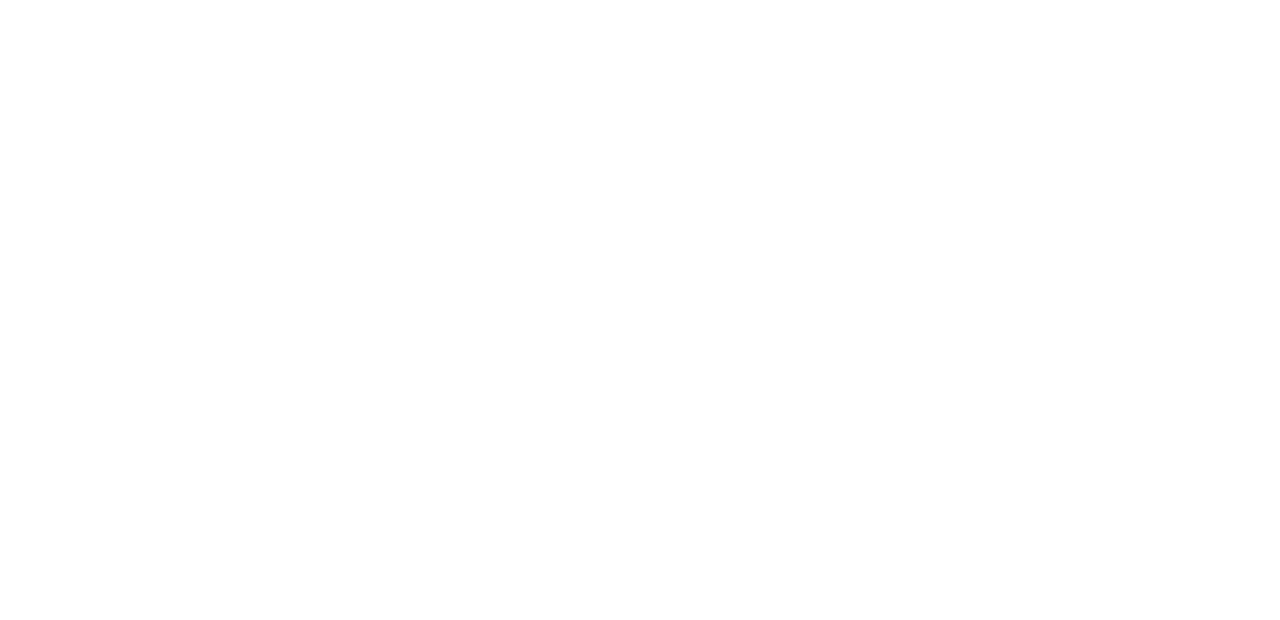
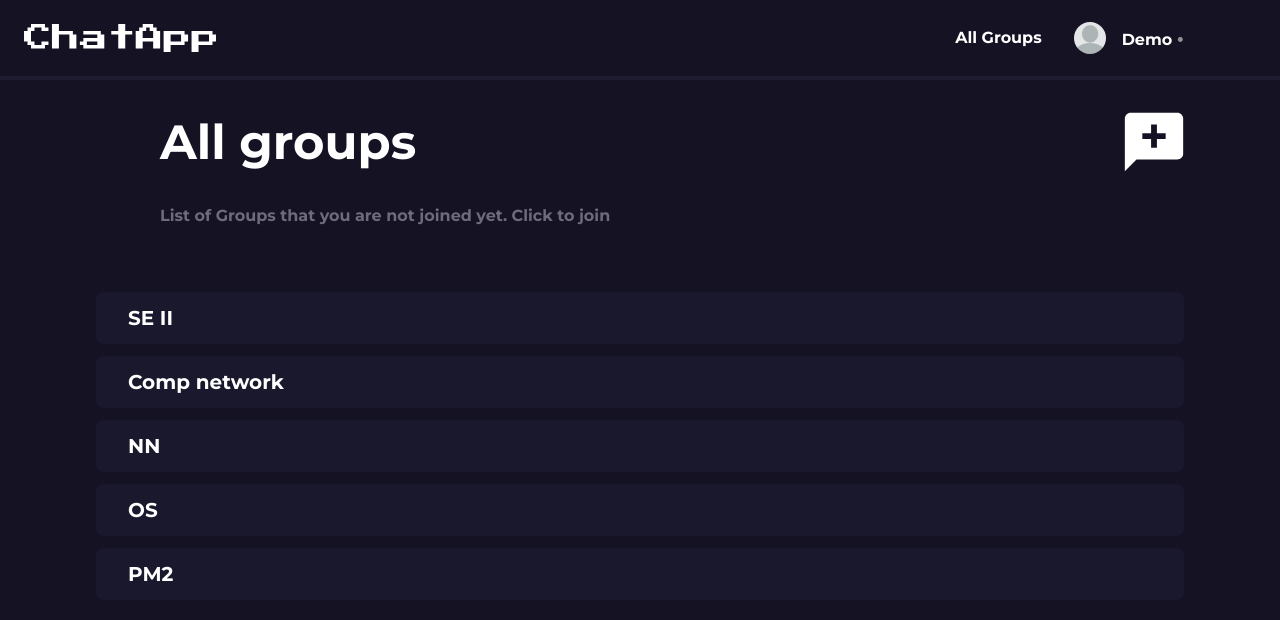
Before and after one commit to network-websocket-project/frontend-chat, a React (Vite) app: page /all-group in a window 1280 px wide. Before the commit this address had no page. Shown: the top 620 px of the page. Built offline with nearby package versions, Linux system fonts and the light colour scheme.

Commit message:
Added Create Group Page

```diff
--- a/src/App.jsx
+++ b/src/App.jsx
@@ -3,12 +3,17 @@
 import LoginPage from "./pages/LoginPage";
 import RegisterPage from "./pages/RegisterPage";
 import ChatRoomPage from "./pages/ChatroomPage";
+import AllGroupPage from "./pages/AllGroup";
+import CreateGroupPage from "./pages/CreateGroup";
+
 function App() {
   return <Routes>
     <Route path="/" element={<Navigate to="login" />}></Route>
     <Route path="/login" element={<LoginPage />}></Route>
     <Route path="/register" element={<RegisterPage />}></Route>
     <Route path="/chatroom" element={<ChatRoomPage />}></Route>
+    <Route path="/all-group" element={<AllGroupPage />}></Route>
+    <Route path="/create-group" element={<CreateGroupPage />}></Route>
   </Routes>
 }
 
--- a/src/components/Navbar.jsx
+++ b/src/components/Navbar.jsx
@@ -1,14 +1,19 @@
 import React from "react";
 import logo from "../assets/Logo.svg"
 import ProfileCard from "./ProfileCard";
+import { Navigate, useNavigate } from "react-router-dom";
 
 const Navbar = () => {
+    const navigate = useNavigate();
+    const groupHandler = () => {
+        navigate("/all-group");
+    }
     return (
         <>
-            <div className="fixed top-0 left-0 h-[10vh] bg-[#151223] w-full flex flex-row text-white items-center justify-between pl-6 pr-8 border-b-4 border-[#1F1C32]">
+            <div className="fixed top-0 left-0 h-[10vh] bg-[#151223] w-full flex flex-row text-white items-center justify-between pl-6 pr-24 border-b-4 border-[#1F1C32]">
                 <img className="w-48" src={logo} />
                 <div className="flex flex-row items-center font-montserrat min-w-fit gap-x-8">
-                    <div className="font-bold min-w-fit">All Groups</div>
+                    <div className="font-bold min-w-fit hover:cursor-pointer" onClick={groupHandler}>All Groups</div>
                     <ProfileCard h="20" />
                 </div>
             </div>
--- a/src/components/ProfileCard.jsx
+++ b/src/components/ProfileCard.jsx
@@ -4,8 +4,8 @@
 const ProfileCard = ({ h, group, name = "Demo", status, onClick, large }) => {
     return (
         <>
-            <div className={`h-${large ? 24 : 14} flex flex-row ${large ? "items-start" : "items-center"} gap-x-${large ? 8 : 4}  font-montserrat min-w-fit`} onClick={onClick}>
-                {group ? <img src={groupProfile} className="h-2/3" /> : <img src={defaultProfile} className="h-2/3" />}
+            <div className={`${large ? "h-20" : "h-12"} flex flex-row ${large ? "items-start" : "items-center"} gap-x-${large ? 8 : 4}  font-montserrat min-w-fit`} onClick={onClick}>
+                {group ? <img src={groupProfile} className={`${large ? "h-[64px]" : "h-[32px]"}`} /> : <img src={defaultProfile} className={`h-[${large ? "64px" : "32px"}]`} />}
                 <div className={`text-white font-bold min-w-fit ${large ? "text-3xl pt-2" : "text-base"}`}>{name} <span className={`${large ? "text-3xl text-green-500" : "text-xl text-[#909090]"}`}>•</span></div>
             </div>
         </>
--- /dev/null
+++ b/src/pages/AllGroup.jsx
@@ -0,0 +1,37 @@
+import React from "react";
+import { useNavigate } from "react-router-dom";
+import createGroup from "../assets/CreateGroup.svg"
+import Navbar from "../components/Navbar";
+
+const groupList = ["SE II", "Comp network", "NN", "OS", "PM2"]
+
+const AllGroupPage = () => {
+
+    const navigate = useNavigate();
+
+    const createGroupHandler = () => {
+        navigate("/create-group");
+    }
+
+    return (
+        <>
+            <Navbar />
+            <div className="px-24 bg-[#151223] mt-[10vh] h-[90vh] flex flex-col">
+                <div className="flex flex-row items-center justify-between pt-4 pl-16 my-4">
+                    <div className="font-montserrat font-bold text-5xl text-white">All groups</div>
+                    <img src={createGroup} className="hover:cursor-pointer" onClick={createGroupHandler} />
+                </div>
+                <div className="font-montserrat font-bold text-[#6D6B7C] pl-16 my-4 mb-16">List of Groups that you are not joined yet. Click to join</div>
+                <div className="flex flex-col gap-y-3 max-h-3/4">
+                    {
+                        groupList.map((group, i) => {
+                            return <div className="pl-8 font-montserrat font-bold text-white w-full text-xl bg-[#19182D] rounded-lg py-3">{group}</div>
+                        })
+                    }
+                </div>
+            </div>
+        </>
+    )
+}
+
+export default AllGroupPage;
--- a/src/pages/ChatroomPage.jsx
+++ b/src/pages/ChatroomPage.jsx
@@ -15,15 +15,15 @@
             <Navbar />
             <div className="flex flex-row mt-[10vh]">
                 <div className="w-1/4 border-r-4 border-[#1F1C32] h-[90vh] bg-[#151223] flex-flex-col px-4 font-montserrat pt-2">
-                    <div className="text-white">Chats</div>
-                    <input placeholder="Find Chatter" className="flex px-2 rounded-lg justify-self-center my-4 border-2 border-[#1F1C32] placeholder:text-[#1F1C32] bg-[#151223] text-white font-bold py-2 w-full" ></input>
-                    <div className="flex flex-col overflow-y-scroll">
+                    <div className="text-white font-montserrat font-bold text-xl">Chats</div>
+                    <input placeholder="Find Chat" className="flex px-2 rounded-lg justify-self-center my-4 border-2 border-[#1F1C32] placeholder:text-[#1F1C32] bg-[#151223] text-white font-bold py-2 w-full" ></input>
+                    <div className="flex flex-col overflow-y-scroll gap-y-1">
                         {chatList.map((chat, i) => {
                             return <ProfileCard group={chat.isGroup} name={chat.name} key={i} onClick={setSelectChat.bind(null, chat)} />
                         })}
                     </div>
                 </div>
-                {selectChat && <div className="w-full bg-[#151223] h-[90vh] px-8 pt-4 pb-8">
+                {selectChat && <div className="w-full bg-[#151223] h-[90vh] px-8 pt-4 pb-8 flex flex-col">
                     <ProfileCard group={selectChat.isGroup} name={selectChat.name} large />
                     <div className="flex flex-col h-2/3 my-4 bg-[#151223] gap-y-4 px-2">
                         {messageList.map((message, i) => {
@@ -37,6 +37,8 @@
                             )
                         })}
                     </div>
+                    <input placeholder="Write a message" className="flex px-8 rounded-lg my-4 border-2 border-[#1F1C32] placeholder:text-[#1F1C32] bg-[#151223] text-white font-bold py-2 mx-12" ></input>
+
                 </div>}
             </div>
 
--- /dev/null
+++ b/src/pages/CreateGroup.jsx
@@ -0,0 +1,26 @@
+import React from "react";
+import AuthForm from "../components/AuthForm";
+import logo from "../assets/Logo.svg"
+import line from "../assets/Line.svg"
+const CreateGroupPage = () => {
+
+    const inputs = [{ type: "text", placeholder: "group name", id: "gname" }]
+
+    return (
+        <>
+            <div className="relative overflow-hidden z-[100]">
+                <img src={line} className="absolute left-0 top-[550px]" />
+                <img src={line} className="absolute left-0 top-[600px]" />
+                <img src={line} className="absolute left-0 top-[650px]" />
+                <img src={line} className="absolute right-0 bottom-[550px]" />
+                <img src={line} className="absolute right-0 bottom-[600px]" />
+                <img src={line} className="absolute right-0 bottom-[650px]" />
+            </div>
+            <div className="flex flex-col bg-[#151223] h-[100vh] justify-center items-center gap-y-10">
+                <img className="w-80" src={logo} />
+                <AuthForm inputs={inputs} submitText="Create" />
+            </div>
+        </>
+    );
+};
+export default CreateGroupPage;
```
Also changed, not shown: src/assets/CreateGroup.svg (added).
